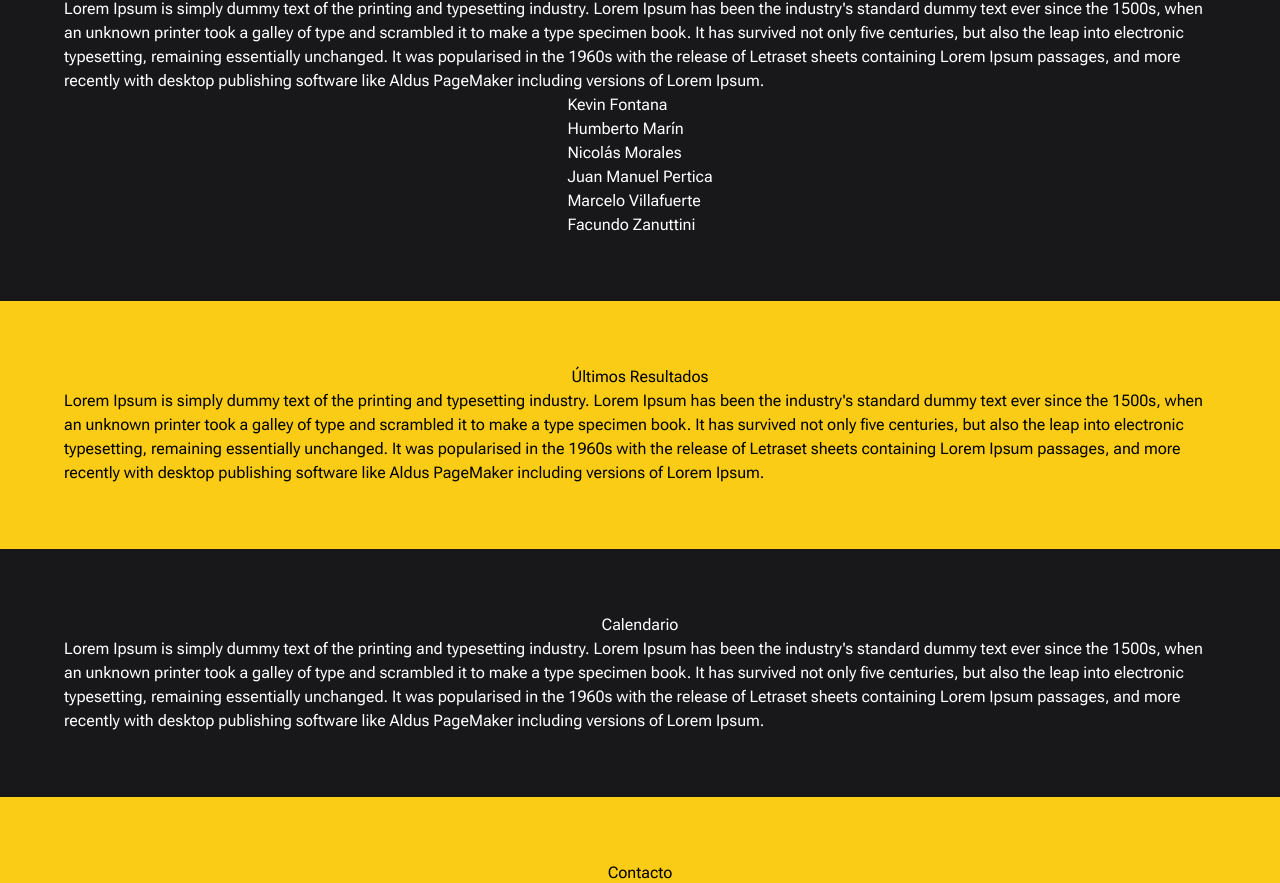
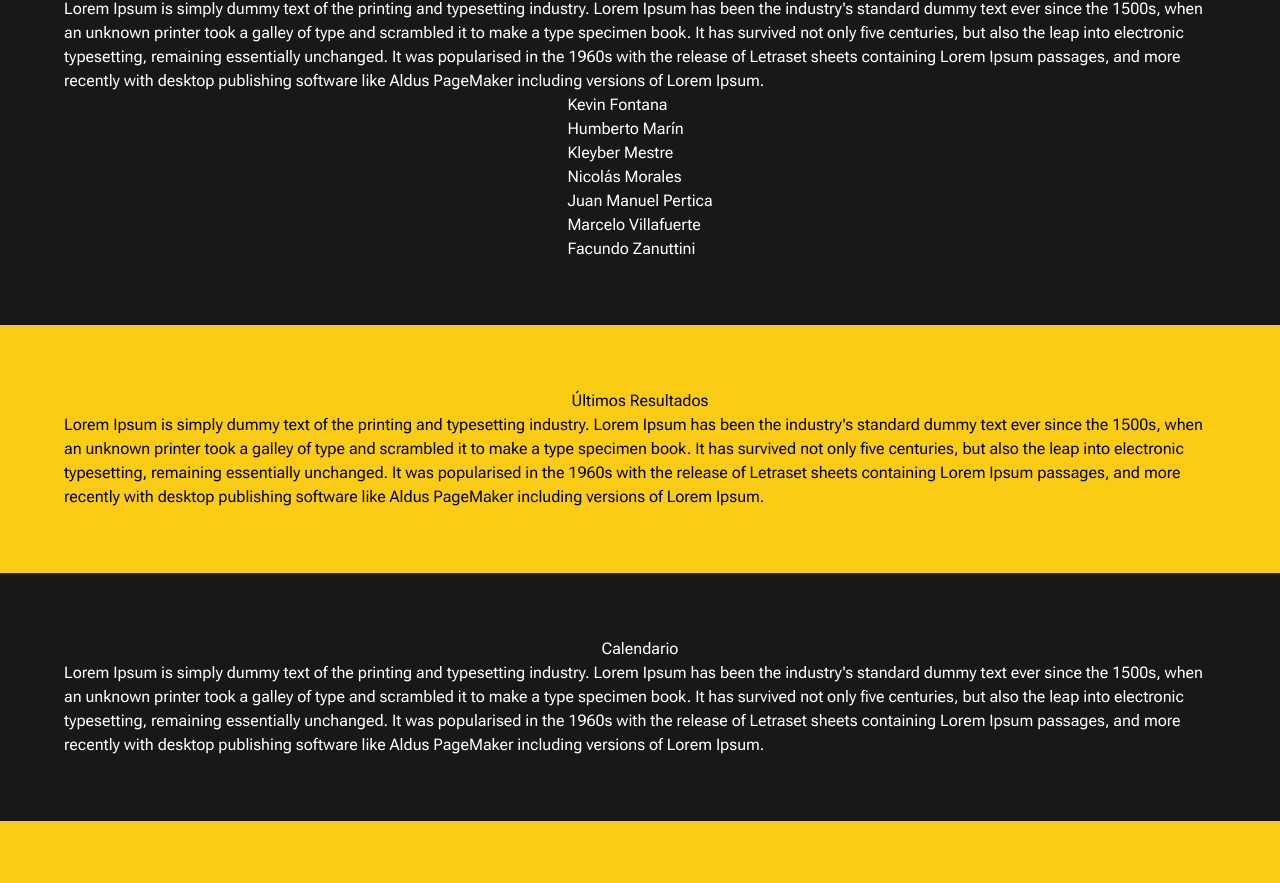
Before and after one commit to NicoMoralesDev/sinta-website, a Next.js app: page / in a window 1280 px wide. Shown: the part 1630-2513 px from the top of the page. Built offline with nearby package versions, Linux system fonts and the light colour scheme.

Commit message:
Content update

```diff
--- a/app/page.jsx
+++ b/app/page.jsx
@@ -27,6 +27,7 @@ export default function Home() {
         <ul>
           <li>Kevin Fontana</li>
           <li>Humberto Marín</li>
+          <li>Kleyber Mestre</li>
           <li>Nicolás Morales</li>
           <li>Juan Manuel Pertica</li>
           <li>Marcelo Villafuerte</li>
```
